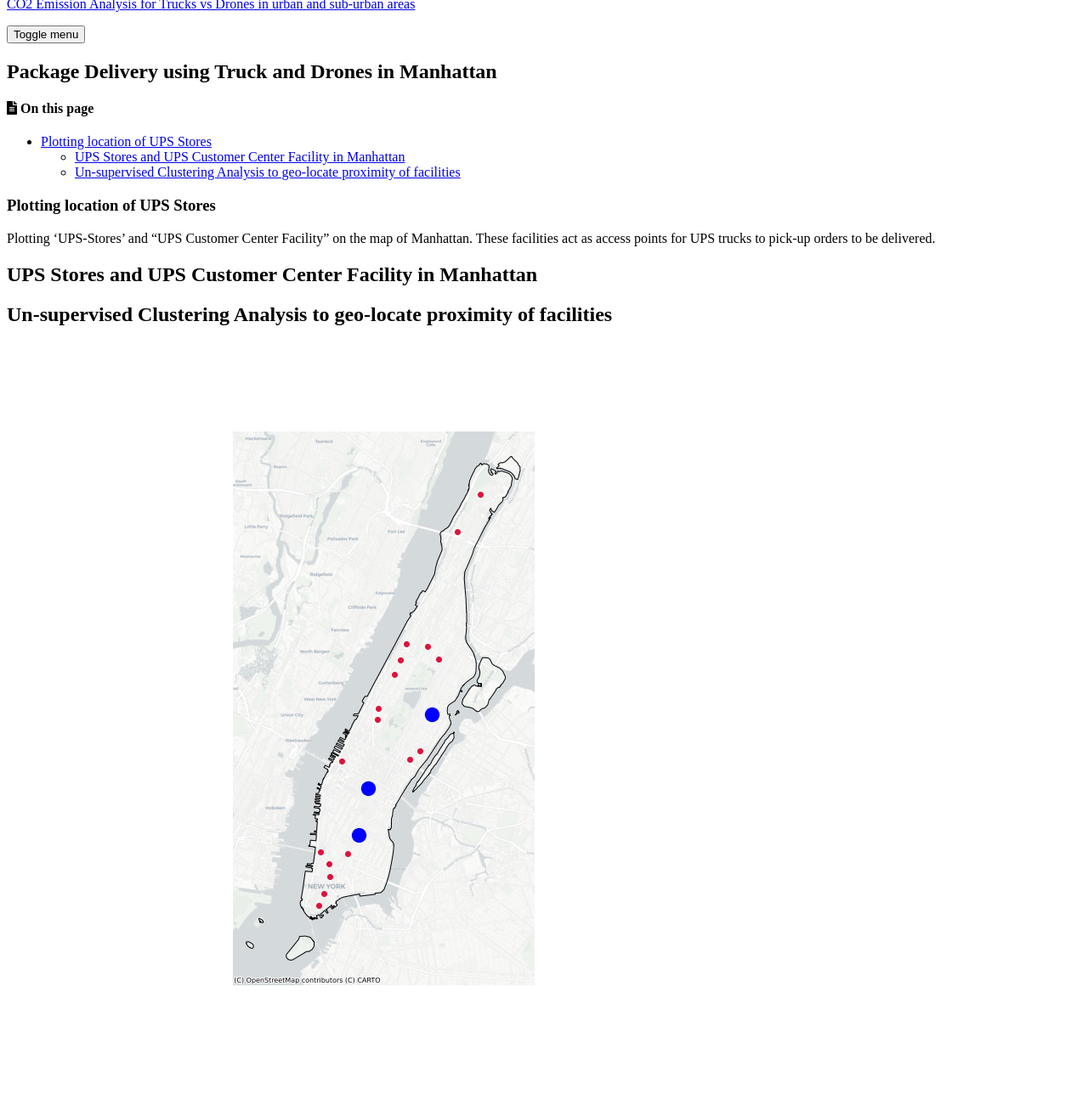
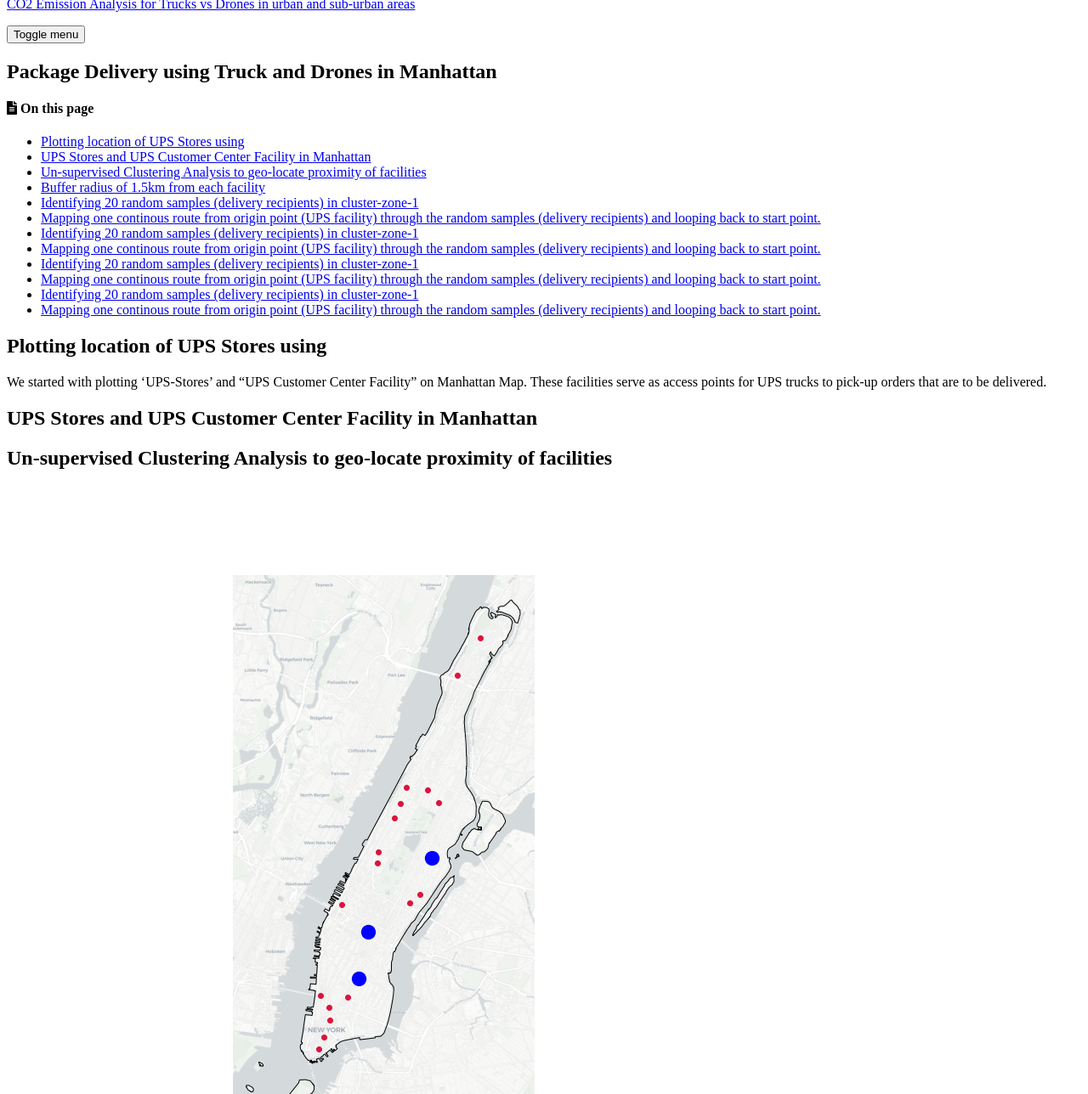
Before and after one commit to suryajps/Spatial-Analysis-for-Drone-vs-Truck-Deliveries-, a Jekyll site: the page built from _posts/2020-12-21-Manhattan-Analysis.md, in a window 1280 px wide and 1400 px high, cut to the strip 112-1400 px from the top of the window. Shown: the whole strip at 85% size. Built offline with Jekyll 4.4.1, drawn with Linux system fonts in a browser that asks for light colours; cached includes are drawn as plain includes; nearby versions of some CDN libraries; some of the changed text lies outside the part shown.

Commit message:
Update 2020-12-21-Manhattan-Analysis.md

```diff
--- a/_posts/2020-12-21-Manhattan-Analysis.md
+++ b/_posts/2020-12-21-Manhattan-Analysis.md
@@ -17,9 +17,9 @@
 read_time: false
 ---
 
-# Plotting location of UPS Stores
+## Plotting location of UPS Stores using
 
-Plotting 'UPS-Stores' and "UPS Customer Center Facility" on the map of Manhattan. These facilities act as access points for UPS trucks to pick-up orders to be delivered.
+We started with plotting 'UPS-Stores' and "UPS Customer Center Facility" on Manhattan Map. These facilities serve as access points for UPS trucks to pick-up orders that are to be delivered.
 
 ## UPS Stores and UPS Customer Center Facility in Manhattan
 
@@ -29,21 +29,39 @@
 
 ![nyc-ml]({{ site.url }}{{ site.baseurl }}/assets/images/NYC_ML.png)
 
+## Buffer radius of 1.5km from each facility
+
 ![nyc-buffer]({{ site.url }}{{ site.baseurl }}/assets/images/NYC_Buffer.png)
+
+## Identifying 20 random samples (delivery recipients) in cluster-zone-1
 
 ![nyc-buffer]({{ site.url }}{{ site.baseurl }}/assets/images/2020-12-21-NYC-Geopandas0.png)
 
+## Mapping one continous route from origin point (UPS facility) through the random samples (delivery recipients) and looping back to start point.
+
 <div id="folium-chart-2"></div>
+
+## Identifying 20 random samples (delivery recipients) in cluster-zone-1
 
 ![nyc-buffer]({{ site.url }}{{ site.baseurl }}/assets/images/2020-12-21-NYC-Geopandas1.png)
 
+## Mapping one continous route from origin point (UPS facility) through the random samples (delivery recipients) and looping back to start point.
+
 <div id="folium-chart-3"></div>
+
+## Identifying 20 random samples (delivery recipients) in cluster-zone-1
 
 ![nyc-buffer]({{ site.url }}{{ site.baseurl }}/assets/images/2020-12-21-NYC-Geopandas2.png)
 
+## Mapping one continous route from origin point (UPS facility) through the random samples (delivery recipients) and looping back to start point.
+
 <div id="folium-chart-4"></div>
 
+## Identifying 20 random samples (delivery recipients) in cluster-zone-1
+
 ![nyc-buffer]({{ site.url }}{{ site.baseurl }}/assets/images/2020-12-21-NYC-Geopandas3.png)
+
+## Mapping one continous route from origin point (UPS facility) through the random samples (delivery recipients) and looping back to start point.
 
 <div id="folium-chart-5"></div>
 
```
